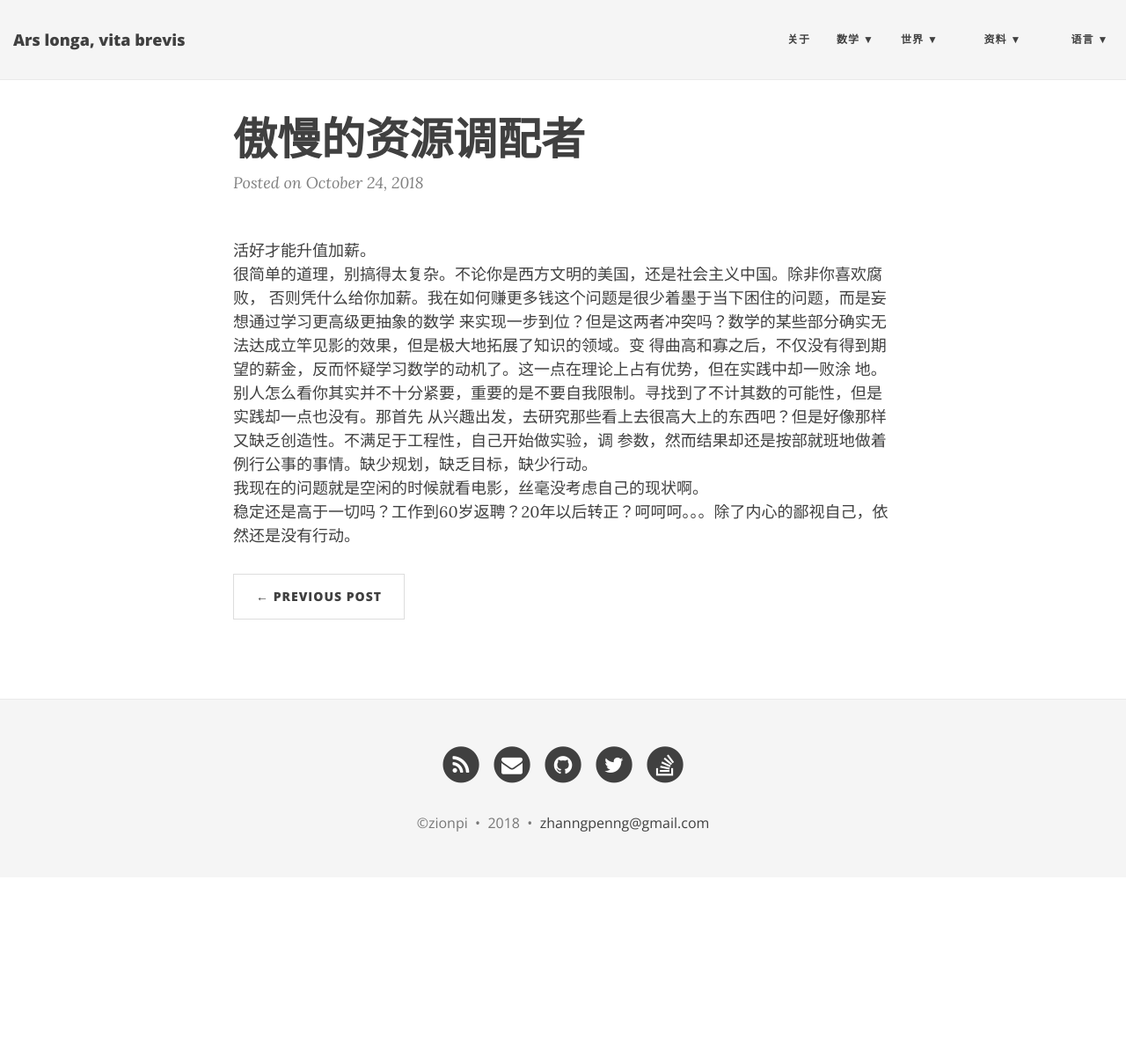
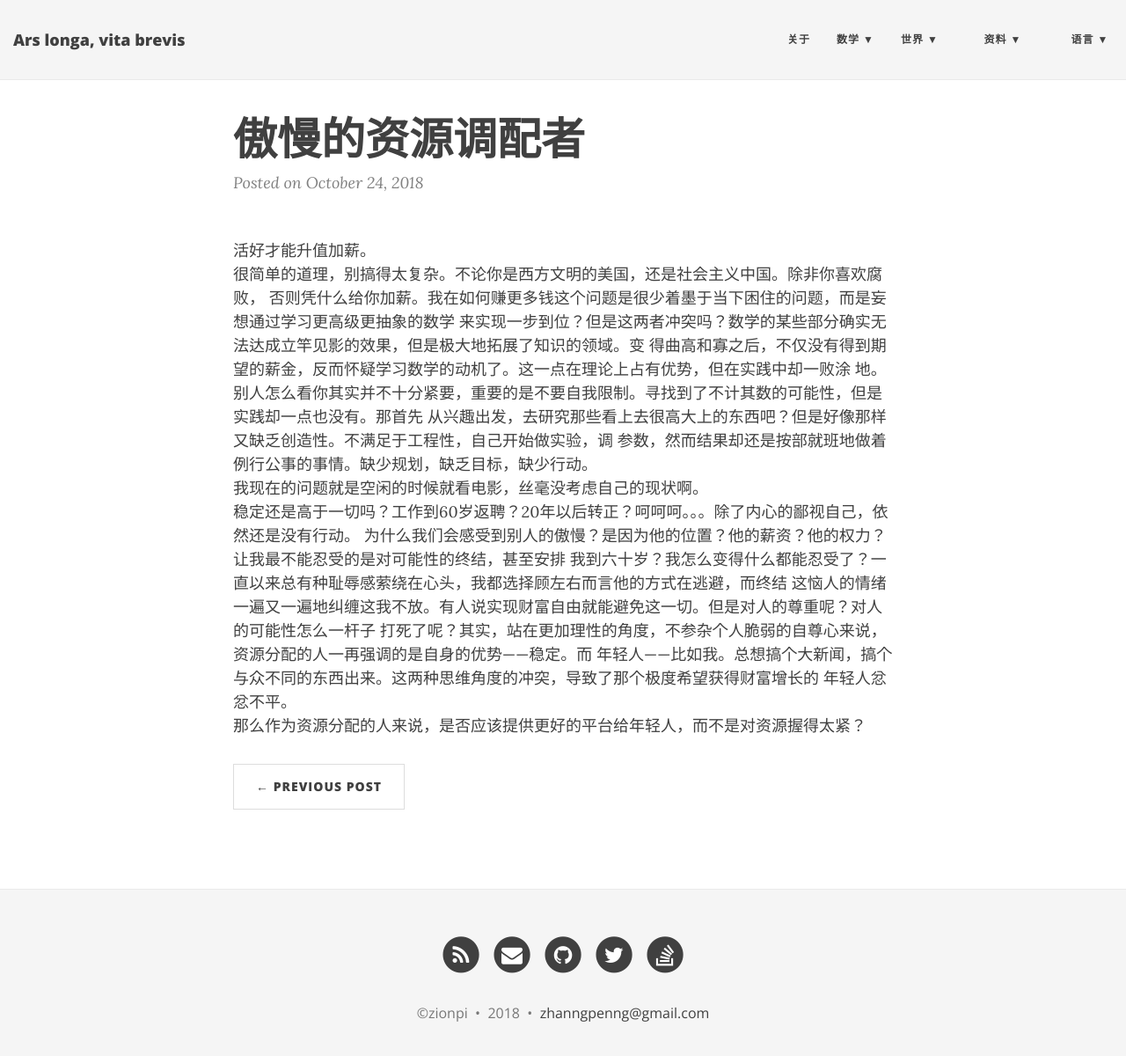
Before and after one commit to ZionPi/zionpi.github.io, a Jekyll site: the page built from _posts/2018-10-24-resource-dispatch.md, in a window 1280 px wide and 1213 px high. Shown: the top 1200 px of the window at 88% size. Built offline with Jekyll 4.4.1, drawn with Linux system fonts in a browser that asks for light colours; nearby versions of some CDN libraries.

Commit message:
add more content

```diff
--- a/_posts/2018-10-24-resource-dispatch.md
+++ b/_posts/2018-10-24-resource-dispatch.md
@@ -13,3 +13,10 @@ title: 傲慢的资源调配者
 参数，然而结果却还是按部就班地做着例行公事的事情。缺少规划，缺乏目标，缺少行动。
 我现在的问题就是空闲的时候就看电影，丝毫没考虑自己的现状啊。
 稳定还是高于一切吗？工作到60岁返聘？20年以后转正？呵呵呵。。。除了内心的鄙视自己，依然还是没有行动。
+为什么我们会感受到别人的傲慢？是因为他的位置？他的薪资？他的权力？让我最不能忍受的是对可能性的终结，甚至安排
+我到六十岁？我怎么变得什么都能忍受了？一直以来总有种耻辱感萦绕在心头，我都选择顾左右而言他的方式在逃避，而终结
+这恼人的情绪一遍又一遍地纠缠这我不放。有人说实现财富自由就能避免这一切。但是对人的尊重呢？对人的可能性怎么一杆子
+打死了呢？其实，站在更加理性的角度，不参杂个人脆弱的自尊心来说，资源分配的人一再强调的是自身的优势——稳定。而
+年轻人——比如我。总想搞个大新闻，搞个与众不同的东西出来。这两种思维角度的冲突，导致了那个极度希望获得财富增长的
+年轻人忿忿不平。
+那么作为资源分配的人来说，是否应该提供更好的平台给年轻人，而不是对资源握得太紧？
```
